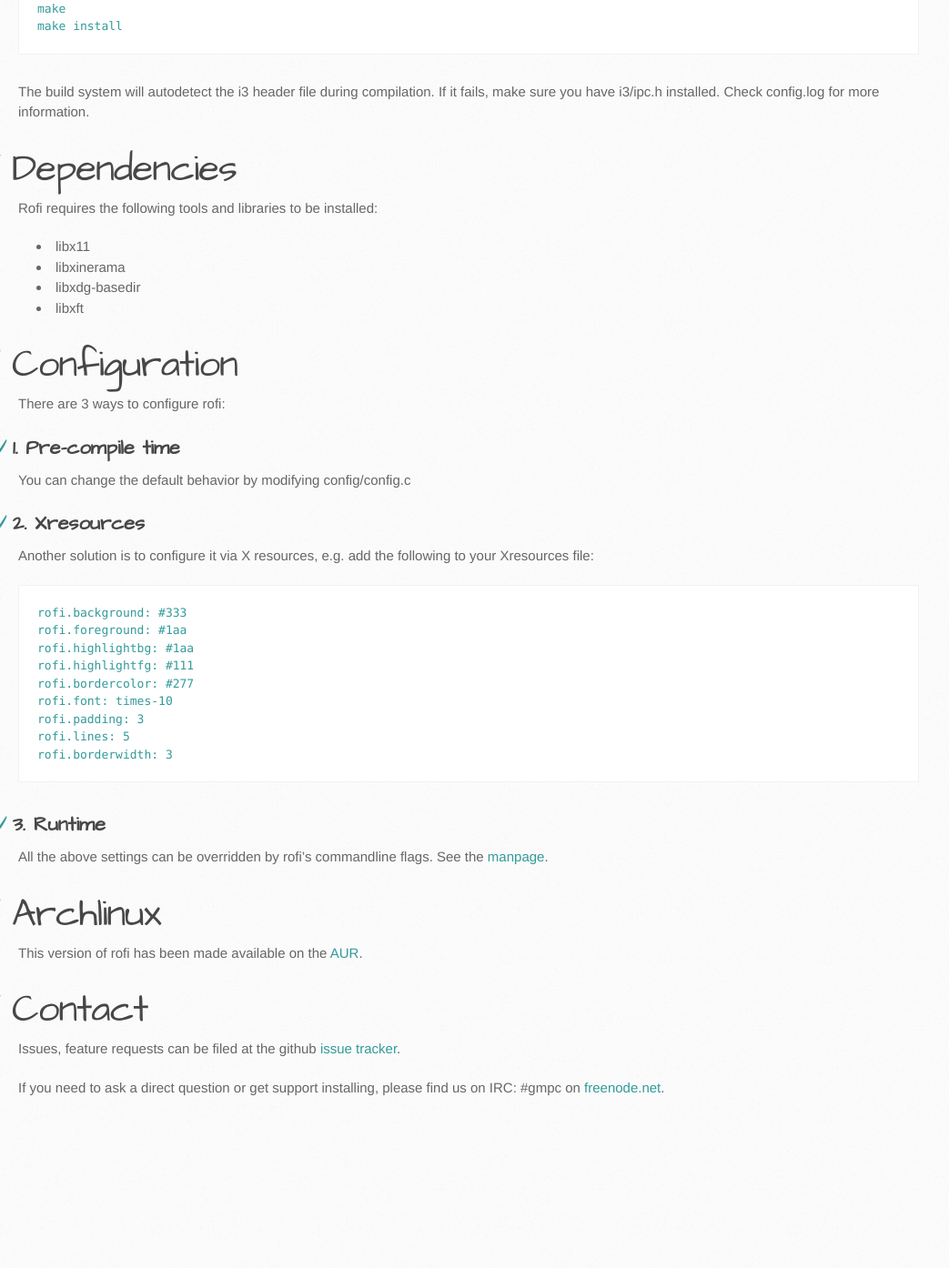
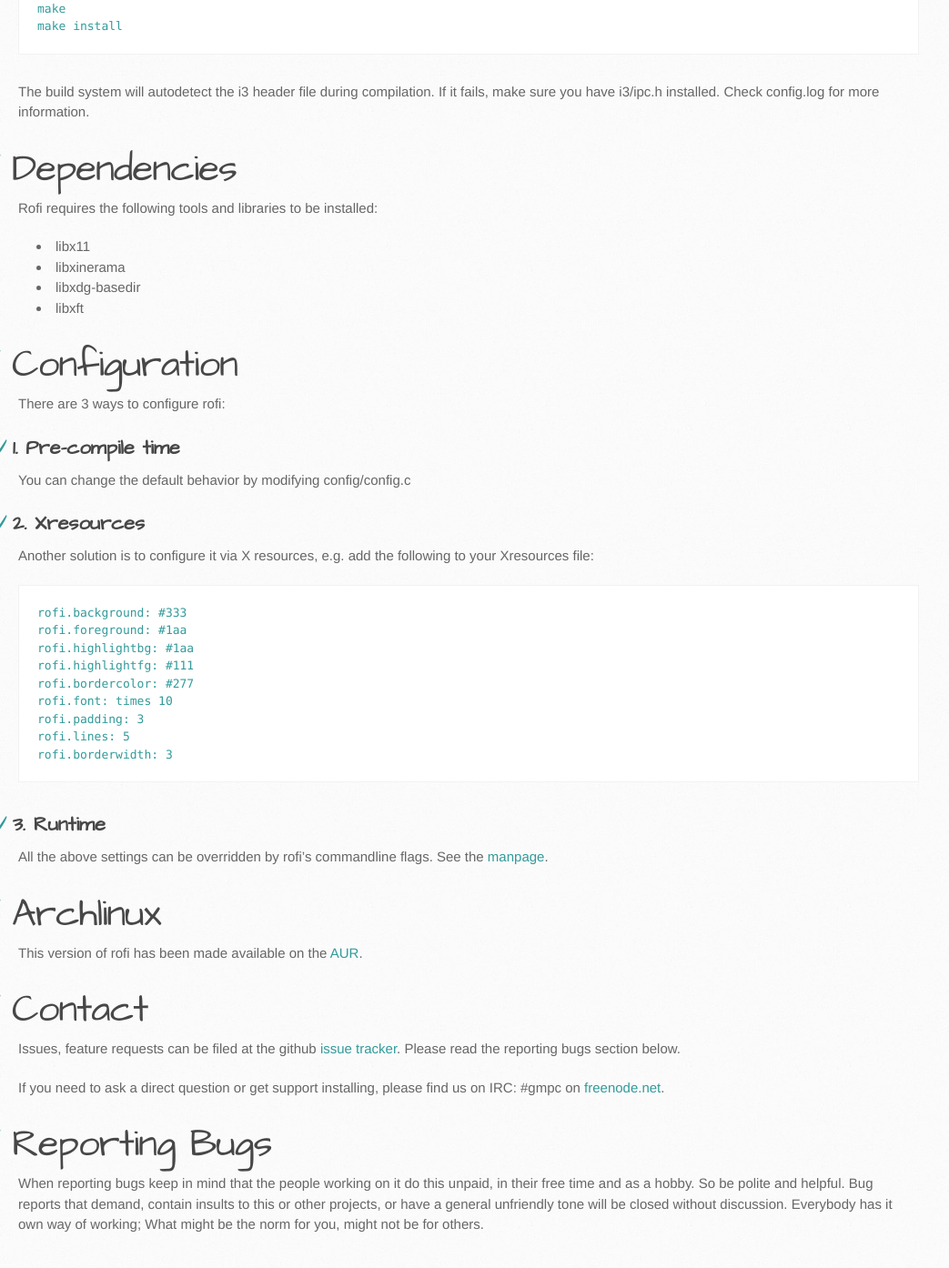
Before and after one commit to davatorium/rofi, a Jekyll site: the page built from index.md, in a window 1280 px wide and 1400 px high, scrolled down 2830 px. Shown: the top 1394 px of the window at 91% size, without its empty margins (0-1043 px from the left). Built offline with Jekyll 4.4.1, drawn with Linux system fonts in a browser that asks for light colours; before the commit the page ends 4080 px from its top, so only the background shows below that.

Commit message:
Update with bug-report text and  update examples.

```diff
--- a/index.md
+++ b/index.md
@@ -126,7 +126,7 @@ Xresources file:
     rofi.highlightbg: #1aa
     rofi.highlightfg: #111
     rofi.bordercolor: #277
-    rofi.font: times-10
+    rofi.font: times 10
     rofi.padding: 3
     rofi.lines: 5
     rofi.borderwidth: 3
@@ -144,7 +144,16 @@ This version of rofi has been made available on the
 # Contact
 
 Issues, feature requests can be filed at the github [issue
-tracker](https://github.com/DaveDavenport/rofi/issues).
+tracker](https://github.com/DaveDavenport/rofi/issues). Please read the *reporting bugs* section
+below.
 
 If you need to ask a direct question or get support installing, please find us on IRC: #gmpc on
 [freenode.net](https://webchat.freenode.net/?channels=#gmpc).
+
+
+# Reporting Bugs
+
+When reporting bugs keep in mind that the people working on it do this unpaid, in their free time
+and as a hobby. So be polite and helpful. Bug reports that *demand*, contain *insults* to this
+or other projects, or have a general unfriendly tone will be closed without discussion. Everybody
+has it own way of working; What might be the *norm* for you, might not be for others.
```
Also changed, not shown: Screenshots.md (+16 -3 lines).
